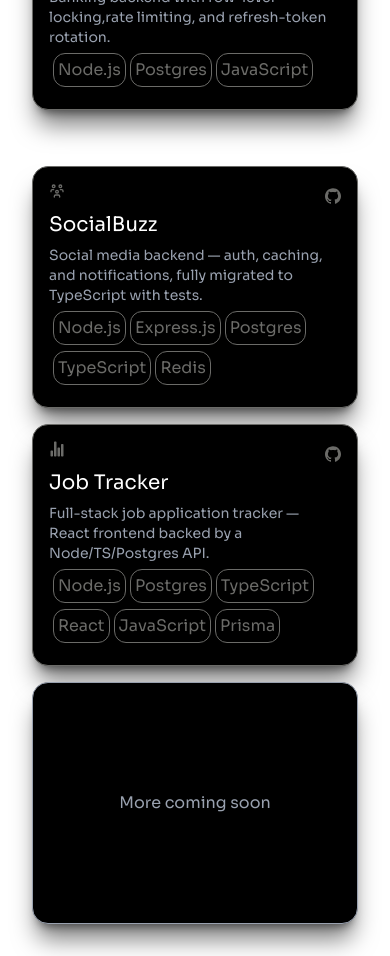
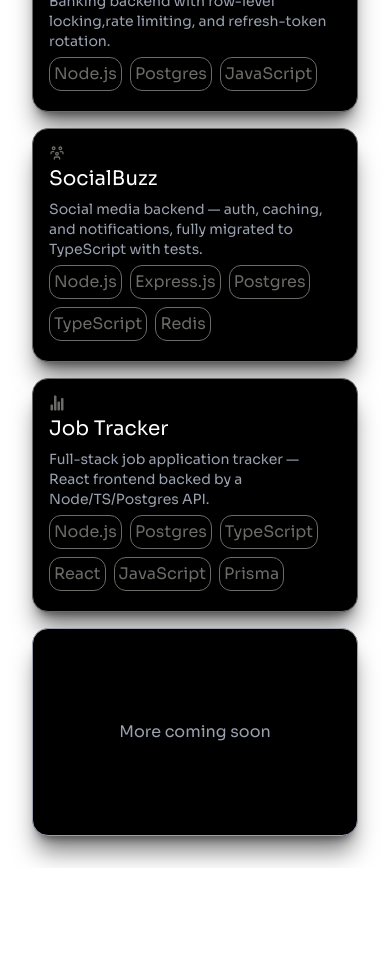
Before and after one commit to AshishResolute/portfolio, a React app in the folder portfolio/: page / in a window 390 px wide. Shown: the part 1040-1996 px from the top of the page. After the commit the page ends 1908 px from the top, so only its background shows below. Built offline with nearby package versions, Linux system fonts and the light colour scheme; the HTML template or start-up script is replaced by a standard one.

Commit message:
Grid changes for project cards

```diff
--- a/portfolio/src/components/project.jsx
+++ b/portfolio/src/components/project.jsx
@@ -3,9 +3,9 @@ import { projects } from "../data/projects.data.js";
 
 export const Projects = () => {
   return (
-    <div className=" p-8 space-y-5 text-[#6b6b68]">
+    <div className=" p-8 space-y-8 text-[#6b6b68]">
       <ProjectSectionHeader />
-      <div className="grid md:grid-cols-2 grid-cols-1 grid-rows-4 md:grid-rows-2 gap-4">
+      <div className="grid md:grid-cols-2 grid-cols-1  md:grid-rows-2 gap-4 ">
         {projects.map((data) => (
           <ProjectCard
             key={data.title}
@@ -16,7 +16,7 @@ export const Projects = () => {
             tags={data.tags}
           />
         ))}
-        <div className="bg-black border p-4 rounded-2xl space-y-1 md:h-52  shadow-xl shadow-black/50 hover:shadow-gray-300 hover:text-xl transition-all hover:text-gray-300  transform hover:-translate-y-1 duration-400  text-gray-400 h-[53] flex justify-center items-center">
+        <div className="bg-black  border p-4 rounded-2xl  min-h-52 min-h-[450px]:h-56    shadow-xl shadow-black/50 hover:shadow-gray-300 hover:text-xl transition-all hover:text-gray-300  transform hover:-translate-y-1 duration-400  text-gray-400 flex justify-center items-center ">
           <p>More coming soon</p>
         </div>
       </div>
@@ -49,22 +49,27 @@ const ProjectCard = ({
     <a href={githubSrc}>
       <div
         key={name}
-        className="bg-black border p-4 rounded-2xl space-y-1 md:h-52  shadow-xl shadow-black/50 hover:shadow-gray-300 transition transform hover:-translate-y-1 duration-400"
+        className="bg-black border p-4 pb-5 rounded-2xl space-y-1  md:min-h-52 min-h-[450px]:h-56  shadow-xl shadow-black/50 hover:shadow-gray-300 transition transform hover:-translate-y-1 duration-400"
       >
         <div className="flex justify-between space-y-1">
           <Icon />
-          <a href={githubSrc} title="View GitHub Repository">
+          {/* <a href={githubSrc} title="View GitHub Repository">
             <ImGithub className=" inline-block transform hover:scale-150 duration-400 " />
-          </a>
+          </a> */}
         </div>
         <div className="space-y-1.5 md:space-y-2.5 ">
           <h2 className="text-xl text-white">{title}</h2>
           <p className="text-sm text-gray-400">{description}</p>
-          {tags.map((tag, index) => (
-            <button className="border border-gray p-1 ml-1 rounded-xl hover:border-black hover:text-white hover:bg-gray-600 transition-colors duration-300">
-              {tag}
-            </button>
-          ))}
+          <div className="flex flex-wrap gap-2">
+            {tags.map((tag) => (
+              <button
+                key={tag}
+                className="border border-gray p-1 rounded-xl hover:border-black hover:text-white hover:bg-gray-600 transition-colors duration-300"
+              >
+                {tag}
+              </button>
+            ))}
+          </div>
         </div>
       </div>
     </a>
```
